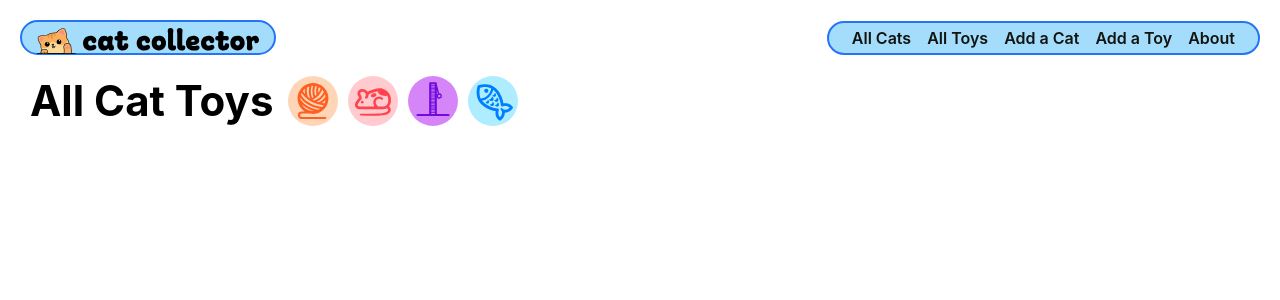
After one commit to ryandeist/django-crud-app-cat-collector, a Django app: page /toys/ in a window 1280 px wide. The commit adds this page. Shown: the top 300 px of the page. Run offline with Django 4.2, Linux system fonts and the light colour scheme; data that the repository does not hold is empty.

Commit message:
Toy Index Template built and styled.

```diff
--- /dev/null
+++ b/main_app/static/css/toys/toy-index.css
@@ -0,0 +1,64 @@
+.card-container {
+    padding: 0 40px;
+    display: flex;
+    justify-content: center;
+    flex-wrap: wrap;
+}
+
+.card {
+    width: 224px;
+    height: 224px;
+    margin: 10px;
+    border: solid 2px;
+    box-shadow: var(--card-box-shadow);
+    position: relative;
+}
+
+.card-bg {
+    opacity: 0.4;
+    position: absolute;
+    display: inline-flex;
+    top: 0;
+    left: 0;
+    width: 100%;
+    height: 100%;
+}
+
+.card-content {
+    padding: 15px;
+    height: 100%;
+    width: 100%;
+    display: flex;
+    align-items: flex-end;
+    justify-content: flex-end;
+    flex-direction: column;
+}
+
+.card>a {
+    position: absolute;
+    top: 0;
+    left: 0;
+    width: 100%;
+    height: 100%;
+    display: inline-block;
+    text-decoration: none;
+    color: var(--text-color);
+}
+
+.card h2 {
+    margin: 7px 0;
+    font-size: var(--font-xl);
+}
+
+.card p {
+    margin: 0;
+    font-size: var(--font-reg);
+}
+
+.page-header>img {
+    margin-left: 10px;
+}
+
+.page-header>img:first-of-type {
+    margin-left: 15px;
+}
--- a/main_app/templates/base.html
+++ b/main_app/templates/base.html
@@ -22,6 +22,7 @@
             <nav>
                 <ul>
                     <li><a href="{% url 'cat-index' %}">All Cats</a></li>
+                    <li><a href="{% url 'toy-index' %}">All Toys</a></li>
                     <li><a href="{% url 'cat-create' %}">Add a Cat</a></li>
                     <li><a href="{% url 'toy-create' %}">Add a Toy</a></li>
                     <li><a href="{% url 'about' %}">About</a></li>
--- /dev/null
+++ b/main_app/templates/main_app/toy_list.html
@@ -0,0 +1,30 @@
+{% extends 'base.html' %}
+{% load static %}
+{% block head %}
+<link rel="stylesheet" href="{% static 'css/toys/toy-index.css' %}" />
+{% endblock %}
+{% block content %}
+
+<section class="page-header">
+    <h1>All Cat Toys</h1>
+    <img src="{% static 'images/string.svg' %}" alt="A ball of string" />
+    <img src="{% static 'images/mouse.svg' %}" alt="A mouse" />
+    <img src="{% static 'images/post.svg' %}" alt="A scratching post" />
+    <img src="{% static 'images/fish.svg' %}" alt="A fishy toy" />
+</section>
+
+<section class="card-container">
+    {% for toy in toy_list %}
+        <div class="card" style="border-color: {{ toy.color }}">
+            <div class="card-bg" style="background-color: {{ toy.color }}"></div>
+            <a href="{% url 'toy-detail' toy.id %}">
+                <div class="card-content">
+                    <h2>{{ toy.name }}</h2>
+                    <p>A {{ toy.color }} toy</p>
+                </div>
+            </a>
+        </div>
+    {% endfor %}
+</section>
+
+{% endblock %}
--- a/main_app/urls.py
+++ b/main_app/urls.py
@@ -15,4 +15,6 @@ urlpatterns = [
         name='add-feeding'
     ),
     path('toys/create/', views.ToyCreate.as_view(), name='toy-create'),
+    path('toys/<int:pk>/', views.ToyDetail.as_view(), name='toy-detail'),
+    path('toys/', views.ToyList.as_view(), name='toy-index'),
 ]
--- a/main_app/views.py
+++ b/main_app/views.py
@@ -1,5 +1,6 @@
 from django.shortcuts import render, redirect
 from django.views.generic.edit import CreateView, UpdateView, DeleteView
+from django.views.generic import ListView, DetailView
 from .models import Cat, Toy
 from .forms import FeedingForm
 
@@ -44,3 +45,9 @@ class CatDelete(DeleteView):
 class ToyCreate(CreateView):
     model = Toy
     fields = '__all__'
+
+class ToyList(ListView):
+    model = Toy
+
+class ToyDetail(DetailView):
+    model = Toy
```
Also changed, not shown: main_app/templates/main_app/toy_detail.html (added).
